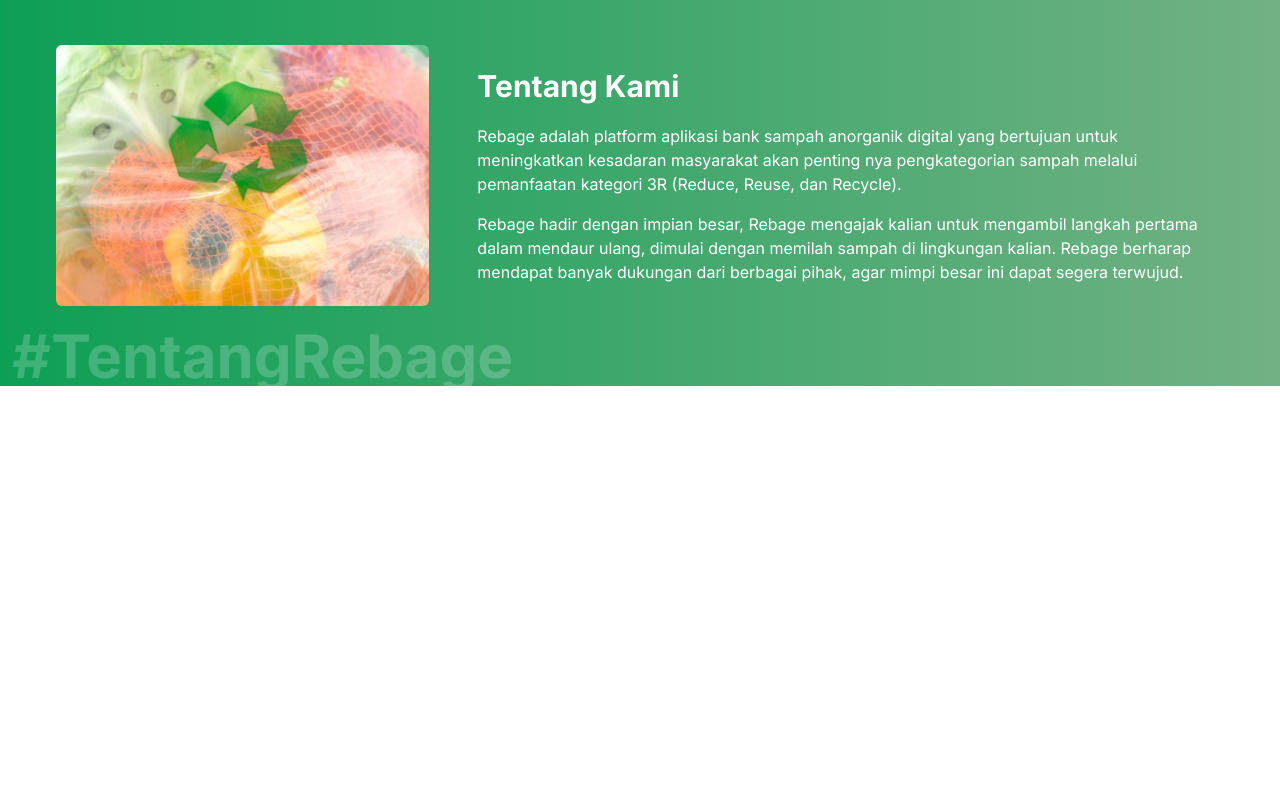
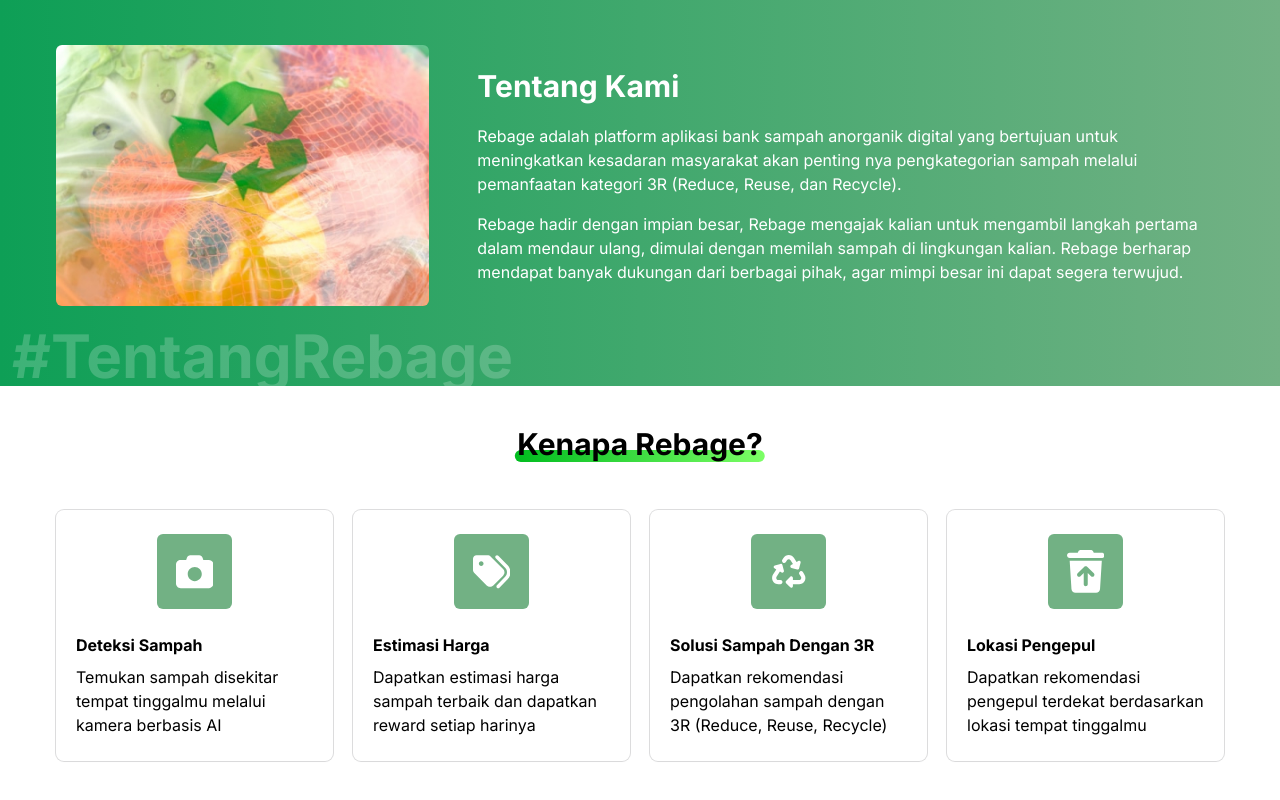
Before and after one commit to vrizas/rebage-landing, a Next.js app: page / in a window 1280 px wide. Shown: the part 704-1504 px from the top of the page. Before the commit the page ends 1096 px from the top, so only its background shows below. Built offline with nearby package versions, Linux system fonts and the light colour scheme.

Commit message:
create features section

```diff
--- a/components/Header.js
+++ b/components/Header.js
@@ -33,7 +33,7 @@ export default function Header() {
                             </svg>
                         </button>
                     </div>
-                    <a href="#" className="py-2 px-4 lg:p-0">Fitur Rebage</a>
+                    <a href="#features" className="py-2 px-4 lg:p-0">Fitur Rebage</a>
                     <a href="#" className="py-2 px-4 lg:p-0">Kampanye</a>
                     <a href="#about-us" className="py-2 px-4 lg:p-0">Tentang Kami</a>
                     <a href="#" className="py-2 px-4 lg:p-0">TrashNews</a>
--- a/pages/index.js
+++ b/pages/index.js
@@ -14,7 +14,7 @@ export default function Home() {
       </Head>
       <main>
         <section className="flex gap-8 flex-col text-center lg:text-left lg:flex-row items-center lg:justify-between px-4 py-10 lg:px-14">
-          <div className="lg:w-1/2">
+          <article className="lg:w-1/2">
             <h2 className="text-3xl text-success font-bold lg:text-5xl lg:leading-[3.6rem]">
               <span className="text-black relative after:content-[''] after:absolute after:bottom-0 after:left-0 after:bg-gradient-to-r after:from-[#00BC1F] after:to-[#3cff1aab] after:w-[102%] after:h-[18px] after:rounded-lg after:z-[-1]">
                 Teman Terbaik
@@ -33,7 +33,7 @@ export default function Home() {
               </svg>
               Ikuti Kami di Instagram
             </a>
-          </div>
+          </article>
           <div>
             <Image src={rebageHomeApp} alt="Rebage App" />
           </div>
@@ -42,11 +42,68 @@ export default function Home() {
           <div className="lg:w-1/3">
             <Image src={recycle} alt="Recycle" className="rounded-md w-full" />
           </div>
-          <div className="lg:w-2/3 text-white">
+          <article className="lg:w-2/3 text-white">
             <h3 className="font-bold text-3xl">Tentang Kami</h3>
             <div className="mt-5">
               <p className="mb-4">Rebage adalah platform aplikasi bank sampah anorganik digital yang bertujuan untuk meningkatkan kesadaran masyarakat akan penting nya pengkategorian sampah melalui pemanfaatan kategori 3R (Reduce, Reuse, dan Recycle).</p>
               <p>Rebage hadir dengan impian besar, Rebage mengajak kalian untuk mengambil langkah pertama dalam mendaur ulang, dimulai dengan memilah sampah di lingkungan kalian. Rebage berharap mendapat banyak dukungan dari berbagai pihak, agar mimpi besar ini dapat segera terwujud.</p>
+            </div>
+          </article>
+        </section>
+        <section className="flex flex-col items-center px-4 py-10 lg:px-14" id="features">
+          <h3 className="text-3xl font-bold relative after:content-[''] after:absolute after:bottom-0 after:left-1/2 after:translate-x-[-50%] after:bg-gradient-to-r after:from-[#00BC1F] after:to-[#3cff1aab] after:w-[102%] after:h-[12px] after:rounded-lg after:z-[-1]">Kenapa Rebage?</h3>
+          <div className="grid gap-5 mt-12 sm:grid-cols-2 md:grid-cols-3 lg:grid-cols-4">
+            <div className="shadow-rebage py-6 px-5 rounded-lg">
+              <div className="flex justify-center">
+                <div className="bg-primary text-white h-[75px] w-[75px] flex items-center justify-center rounded-md">
+                  <svg xmlns="http://www.w3.org/2000/svg" viewBox="0 0 512 512" className="w-1/2">
+                    <path fill="currentColor" d="M149.1 64.8L138.7 96H64C28.7 96 0 124.7 0 160V416c0 35.3 28.7 64 64 64H448c35.3 0 64-28.7 64-64V160c0-35.3-28.7-64-64-64H373.3L362.9 64.8C356.4 45.2 338.1 32 317.4 32H194.6c-20.7 0-39 13.2-45.5 32.8zM256 384c-53 0-96-43-96-96s43-96 96-96s96 43 96 96s-43 96-96 96z"/>
+                  </svg>
+                </div>
+              </div>
+              <div className="mt-6">
+                <h4 className="font-bold mb-2">Deteksi Sampah</h4>
+                <p>Temukan sampah disekitar tempat tinggalmu melalui kamera berbasis AI</p>
+              </div>
+            </div>
+            <div className="shadow-rebage py-6 px-5 rounded-lg">
+              <div className="flex justify-center">
+                <div className="bg-primary text-white h-[75px] w-[75px] flex items-center justify-center rounded-md">
+                  <svg xmlns="http://www.w3.org/2000/svg" viewBox="0 0 512 512" className="w-1/2">
+                    <path fill="currentColor" d="M345 39.1L472.8 168.4c52.4 53 52.4 138.2 0 191.2L360.8 472.9c-9.3 9.4-24.5 9.5-33.9 .2s-9.5-24.5-.2-33.9L438.6 325.9c33.9-34.3 33.9-89.4 0-123.7L310.9 72.9c-9.3-9.4-9.2-24.6 .2-33.9s24.6-9.2 33.9 .2zM0 229.5V80C0 53.5 21.5 32 48 32H197.5c17 0 33.3 6.7 45.3 18.7l168 168c25 25 25 65.5 0 90.5L277.3 442.7c-25 25-65.5 25-90.5 0l-168-168C6.7 262.7 0 246.5 0 229.5zM144 144c0-17.7-14.3-32-32-32s-32 14.3-32 32s14.3 32 32 32s32-14.3 32-32z"/>
+                  </svg>
+                </div>
+              </div>
+              <div className="mt-6">
+                <h4 className="font-bold mb-2">Estimasi Harga</h4>
+                <p>Dapatkan estimasi harga sampah terbaik dan dapatkan reward setiap harinya</p>
+              </div>
+            </div>
+            <div className="shadow-rebage py-6 px-5 rounded-lg">
+              <div className="flex justify-center">
+                <div className="bg-primary text-white h-[75px] w-[75px] flex items-center justify-center rounded-md">
+                  <svg xmlns="http://www.w3.org/2000/svg" viewBox="0 0 576 512" className="w-1/2">
+                    <path fill="currentColor" d="M206.7 45.1C224.2 17 255 0 288 0s63.8 17 81.3 45.1l38.6 61.7 27-15.6c8.4-4.9 18.9-4.2 26.6 1.7s11.1 15.9 8.6 25.3l-23.4 87.4c-3.4 12.8-16.6 20.4-29.4 17l-87.4-23.4c-9.4-2.5-16.3-10.4-17.6-20s3.4-19.1 11.8-23.9l28.4-16.4L315 79c-5.8-9.3-16-15-27-15s-21.2 5.7-27 15l-17.5 28c-9.2 14.8-28.6 19.5-43.6 10.5c-15.3-9.2-20.2-29.2-10.7-44.4l17.5-28zM461.5 251.9c15-9 34.4-4.3 43.6 10.5l24.4 39.1c9.4 15.1 14.4 32.4 14.6 50.2c.3 53.1-42.7 96.4-95.8 96.4L352 448v32c0 9.7-5.8 18.5-14.8 22.2s-19.3 1.7-26.2-5.2l-64-64c-9.4-9.4-9.4-24.6 0-33.9l64-64c6.9-6.9 17.2-8.9 26.2-5.2s14.8 12.5 14.8 22.2v32l96.2 0c17.6 0 31.9-14.4 31.8-32c0-5.9-1.7-11.7-4.8-16.7l-24.4-39.1c-9.5-15.2-4.7-35.2 10.7-44.4zm-364.6-31L68 204.2c-8.4-4.9-13.1-14.3-11.8-23.9s8.2-17.5 17.6-20l87.4-23.4c12.8-3.4 26 4.2 29.4 17L214 241.2c2.5 9.4-.9 19.3-8.6 25.3s-18.2 6.6-26.6 1.7l-26.5-15.3-51.5 82.4c-3.1 5-4.8 10.8-4.8 16.7c-.1 17.6 14.2 32 31.8 32l32.2 0c17.7 0 32 14.3 32 32s-14.3 32-32 32l-32.2 0c-53.1 0-96.1-43.2-95.8-96.4c.1-17.8 5.1-35.1 14.6-50.2l50.3-80.5z"/>
+                  </svg>
+                </div>
+              </div>
+              <div className="mt-6">
+                <h4 className="font-bold mb-2">Solusi Sampah Dengan 3R</h4>
+                <p>Dapatkan rekomendasi pengolahan sampah dengan 3R (Reduce, Reuse, Recycle)</p>
+              </div>
+            </div>
+            <div className="shadow-rebage py-6 px-5 rounded-lg">
+              <div className="flex justify-center">
+                <div className="bg-primary text-white h-[75px] w-[75px] flex items-center justify-center rounded-md">
+                  <svg xmlns="http://www.w3.org/2000/svg" viewBox="0 0 448 512" className="w-1/2">
+                    <path fill="currentColor" d="M163.8 0H284.2c12.1 0 23.2 6.8 28.6 17.7L320 32h96c17.7 0 32 14.3 32 32s-14.3 32-32 32H32C14.3 96 0 81.7 0 64S14.3 32 32 32h96l7.2-14.3C140.6 6.8 151.7 0 163.8 0zM32 128H416L394.8 467c-1.6 25.3-22.6 45-47.9 45H101.1c-25.3 0-46.3-19.7-47.9-45L32 128zm192 64c-6.4 0-12.5 2.5-17 7l-80 80c-9.4 9.4-9.4 24.6 0 33.9s24.6 9.4 33.9 0l39-39V408c0 13.3 10.7 24 24 24s24-10.7 24-24V273.9l39 39c9.4 9.4 24.6 9.4 33.9 0s9.4-24.6 0-33.9l-80-80c-4.5-4.5-10.6-7-17-7z"/>
+                  </svg>
+                </div>
+              </div>
+              <div className="mt-6">
+                <h4 className="font-bold mb-2">Lokasi Pengepul</h4>
+                <p>Dapatkan rekomendasi pengepul terdekat berdasarkan lokasi tempat tinggalmu</p>
+              </div>
             </div>
           </div>
         </section>
--- a/tailwind.config.js
+++ b/tailwind.config.js
@@ -16,6 +16,9 @@ module.exports = {
       fontFamily: {
         sans: ['var(--font-inter)', ...defaultTheme.fontFamily.sans],
       },
+      boxShadow: {
+        'rebage': 'rgba(0, 0, 0, 0.02) 0px 1px 3px 0px, rgba(27, 31, 35, 0.15) 0px 0px 0px 1px;',
+      },
     },
   },
   plugins: [],
```
